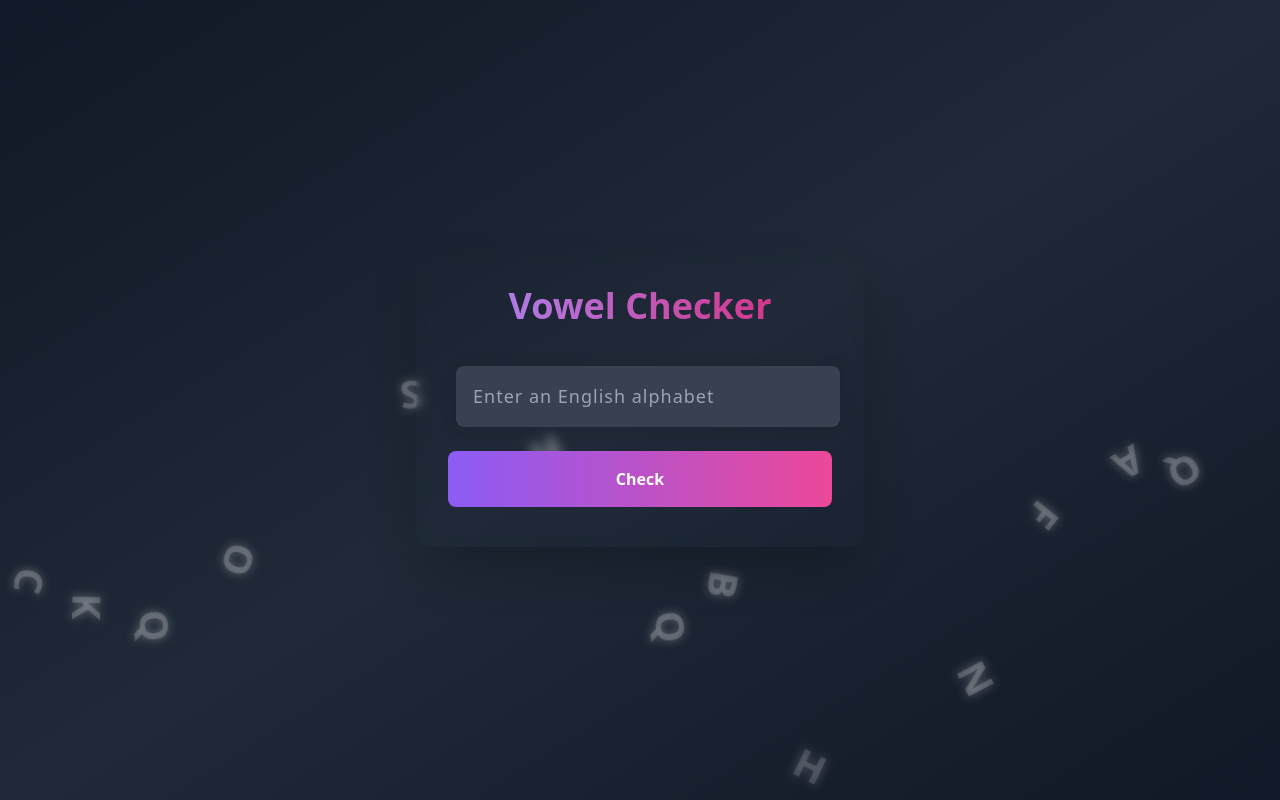
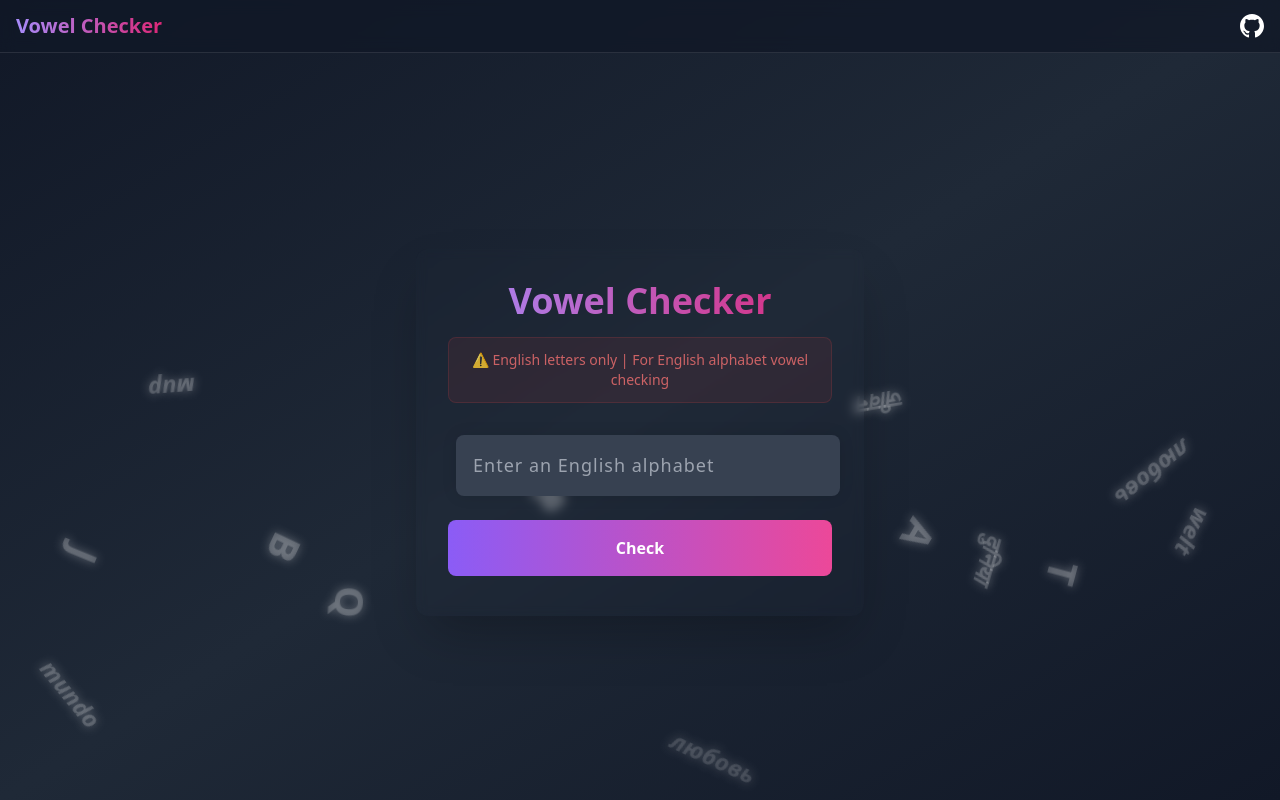
Before and after one commit to ayaanthedev/vowel-checker, a website: page index.html in a window 1280 px wide. Drawn offline with nearby package versions, Linux system fonts and the light colour scheme.

Commit message:
commmited

```diff
--- a/index.html
+++ b/index.html
@@ -10,10 +10,11 @@
     <link href="https://cdn.jsdelivr.net/npm/tailwindcss@2.2.19/dist/tailwind.min.css" rel="stylesheet">
     <link rel="shortcut icon" href="favicon.svg" type="image/x-icon">
     <style>
+        /* Previous styles remain the same */
         body {
             background-color: #1a1a1a;
             color: #f5f5f5;
-            overflow: hidden;
+            overflow-x: hidden;
             position: relative;
         }
 
@@ -38,7 +39,13 @@
             opacity: 0;
         }
 
-        body:hover .letter {
+        .foreign-word {
+            font-size: 1.5rem;
+            color: rgba(255, 255, 255, 0.03);
+            font-style: italic;
+        }
+
+        body:hover .letter, body:hover .foreign-word {
             color: rgba(255, 255, 255, 0.2);
             text-shadow: 0 0 10px rgba(255, 255, 255, 0.3);
             transform: scale(1.1);
@@ -61,6 +68,7 @@
             }
         }
 
+        /* Rest of your previous styles */
         .content-wrapper {
             position: relative;
             z-index: 1;
@@ -122,13 +130,62 @@
                 transform: translateY(0);
             }
         }
+
+        .navbar {
+            background: rgba(17, 24, 39, 0.8);
+            backdrop-filter: blur(8px);
+            border-bottom: 1px solid rgba(255, 255, 255, 0.1);
+        }
+
+        .github-icon {
+            transition: transform 0.3s ease;
+        }
+
+        .github-icon:hover {
+            transform: scale(1.1);
+        }
+
+        .language-notice {
+            background: rgba(239, 68, 68, 0.1);
+            border: 1px solid rgba(239, 68, 68, 0.2);
+            animation: pulse 2s infinite;
+        }
+
+        @keyframes pulse {
+            0%, 100% {
+                opacity: 1;
+            }
+            50% {
+                opacity: 0.8;
+            }
+        }
     </style>
 </head>
-<body class="flex flex-col items-center justify-center min-h-screen bg-gradient-to-br from-gray-900 via-gray-800 to-gray-900">
+<body class="flex flex-col min-h-screen bg-gradient-to-br from-gray-900 via-gray-800 to-gray-900">
+    <!-- Navbar -->
+    <nav class="navbar fixed w-full z-50 px-4 py-3">
+        <div class="container mx-auto flex justify-between items-center">
+            <div class="text-xl font-bold text-transparent bg-clip-text bg-gradient-to-r from-purple-400 to-pink-600">
+                Vowel Checker
+            </div>
+            <a href="https://github.com/AyaanSucksAtCoding/vowel-checker" target="_blank" class="github-icon">
+                <svg class="w-6 h-6 text-white hover:text-purple-400" fill="currentColor" viewBox="0 0 24 24">
+                    <path d="M12 0c-6.626 0-12 5.373-12 12 0 5.302 3.438 9.8 8.207 11.387.599.111.793-.261.793-.577v-2.234c-3.338.726-4.033-1.416-4.033-1.416-.546-1.387-1.333-1.756-1.333-1.756-1.089-.745.083-.729.083-.729 1.205.084 1.839 1.237 1.839 1.237 1.07 1.834 2.807 1.304 3.492.997.107-.775.418-1.305.762-1.604-2.665-.305-5.467-1.334-5.467-5.931 0-1.311.469-2.381 1.236-3.221-.124-.303-.535-1.524.117-3.176 0 0 1.008-.322 3.301 1.23.957-.266 1.983-.399 3.003-.404 1.02.005 2.047.138 3.006.404 2.291-1.552 3.297-1.23 3.297-1.23.653 1.653.242 2.874.118 3.176.77.84 1.235 1.911 1.235 3.221 0 4.609-2.807 5.624-5.479 5.921.43.372.823 1.102.823 2.222v3.293c0 .319.192.694.801.576 4.765-1.589 8.199-6.086 8.199-11.386 0-6.627-5.373-12-12-12z"/>
+                </svg>
+            </a>
+        </div>
+    </nav>
+
     <div class="floating-letters" id="letterBackground"></div>
-    <div class="content-wrapper bg-gray-800/50 p-8 rounded-xl shadow-2xl backdrop-blur-md w-full max-w-md mx-4">
+
+    <!-- Main content -->
+    <div class="flex-grow flex items-center justify-center px-4 pt-16">
+        <div class="content-wrapper bg-gray-800/50 p-8 rounded-xl shadow-2xl backdrop-blur-md w-full max-w-md">
             <header class="text-center">
-            <h1 class="text-4xl font-bold mb-8 text-transparent bg-clip-text bg-gradient-to-r from-purple-400 to-pink-600">Vowel Checker</h1>
+                <h1 class="text-4xl font-bold mb-4 text-transparent bg-clip-text bg-gradient-to-r from-purple-400 to-pink-600">Vowel Checker</h1>
+                <div class="language-notice text-red-400 p-3 rounded-lg mb-6 text-sm">
+                    ⚠️ English letters only | For English alphabet vowel checking
+                </div>
             </header>
             <main>
                 <input type="text" id="input" maxlength="1" placeholder="Enter an English alphabet" class="border p-4 m-2 rounded-lg w-full bg-gray-700 text-purple-300 placeholder-gray-400 focus:outline-none">
@@ -139,18 +196,29 @@
                 <div id="error" class="text-red-500 m-2 result-animation"></div>
             </main>
         </div>
+    </div>
 
     <script>
+        // Multilingual background words
+        const foreignWords = {
+            Chinese: ['你好', '世界', '爱', '和平', '快乐'],
+            Spanish: ['hola', 'amor', 'vida', 'feliz', 'mundo'],
+            Hindi: ['नमस्ते', 'प्यार', 'जीवन', 'खुशी', 'दुनिया'],
+            Arabic: ['مرحبا', 'حب', 'سلام', 'سعادة', 'عالم'],
+            Portuguese: ['olá', 'amor', 'vida', 'feliz', 'mundo'],
+            Bengali: ['হ্যালো', 'ভালবাসা', 'জীবন', 'সুখ', 'বিশ্ব'],
+            Japanese: ['こんにちは', '愛', '人生', '幸せ', '世界'],
+            Russian: ['привет', 'любовь', 'жизнь', 'счастье', 'мир'],
+            French: ['bonjour', 'amour', 'vie', 'bonheur', 'monde'],
+            German: ['hallo', 'liebe', 'leben', 'glück', 'welt']
+        };
+
         function createFloatingLetters() {
             const letters = 'ABCDEFGHIJKLMNOPQRSTUVWXYZ';
             const background = document.getElementById('letterBackground');
-            const columns = 20; // Number of virtual columns for letter placement
-            const activeLetters = new Set(); // Track active letters
-
-            // Calculate column width
+            const columns = 20;
+            const activeElements = new Set();
             let columnWidth = window.innerWidth / columns;
-
-            // Track used positions to prevent overlapping
             const usedPositions = new Set();
 
             function getRandomColumn() {
@@ -161,58 +229,57 @@
                 return column;
             }
 
-            function createLetter() {
-                // Only create new letter if we haven't reached maximum
-                if (activeLetters.size >= columns) return;
+            function createFloatingElement(isWord = false) {
+                if (activeElements.size >= columns) return;
 
                 const column = getRandomColumn();
                 usedPositions.add(column);
 
-                const letter = document.createElement('span');
-                letter.className = 'letter';
-                letter.textContent = letters[Math.floor(Math.random() * letters.length)];
+                const element = document.createElement('span');
 
-                // Position letter in its column with some random offset
+                if (isWord) {
+                    const language = Object.keys(foreignWords)[Math.floor(Math.random() * Object.keys(foreignWords).length)];
+                    const words = foreignWords[language];
+                    element.textContent = words[Math.floor(Math.random() * words.length)];
+                    element.className = 'letter foreign-word';
+                } else {
+                    element.textContent = letters[Math.floor(Math.random() * letters.length)];
+                    element.className = 'letter';
+                }
+
                 const xPos = (column * columnWidth) + (Math.random() * (columnWidth * 0.5));
-                letter.style.left = `${xPos}px`;
+                element.style.left = `${xPos}px`;
 
-                // Randomize animation duration between 10-20s
                 const duration = 10 + Math.random() * 10;
-                letter.style.animationDuration = `${duration}s`;
+                element.style.animationDuration = `${duration}s`;
 
-                background.appendChild(letter);
-                activeLetters.add(letter);
+                background.appendChild(element);
+                activeElements.add(element);
 
-                // Cleanup letter and its position when animation ends
-                letter.addEventListener('animationend', () => {
-                    if (background.contains(letter)) {
-                        background.removeChild(letter);
-                        activeLetters.delete(letter);
+                element.addEventListener('animationend', () => {
+                    if (background.contains(element)) {
+                        background.removeChild(element);
+                        activeElements.delete(element);
                         usedPositions.delete(column);
                     }
                 });
             }
 
-            // Create initial set of letters
+            // Create initial elements
             for (let i = 0; i < columns/2; i++) {
-                createLetter();
+                createFloatingElement(Math.random() > 0.7); // 30% chance of being a word
             }
 
-            // Continuously add new letters
             setInterval(() => {
-                if (activeLetters.size < columns) {
-                    createLetter();
+                if (activeElements.size < columns) {
+                    createFloatingElement(Math.random() > 0.7);
                 }
             }, 1000);
 
-            // Window resize handler
             window.addEventListener('resize', () => {
-                // Clear all existing letters and positions
-                activeLetters.forEach(letter => letter.remove());
-                activeLetters.clear();
+                activeElements.forEach(element => element.remove());
+                activeElements.clear();
                 usedPositions.clear();
-
-                // Recalculate column width
                 columnWidth = window.innerWidth / columns;
             });
         }
@@ -220,7 +287,7 @@
         // Initialize background
         createFloatingLetters();
 
-        // Add the checkVowel function
+        // Vowel checking function
         function checkVowel() {
             const input = document.getElementById('input').value.toLowerCase();
             const result = document.getElementById('result');
@@ -246,6 +313,13 @@
                 result.textContent = `'${input}' is a consonant`;
             }
         }
+
+        // Add keyboard support
+        document.getElementById('input').addEventListener('keypress', (e) => {
+            if (e.key === 'Enter') {
+                checkVowel();
+            }
+        });
     </script>
 </body>
 </html>
```
Lines whose indentation alone changed are shown as unchanged.
